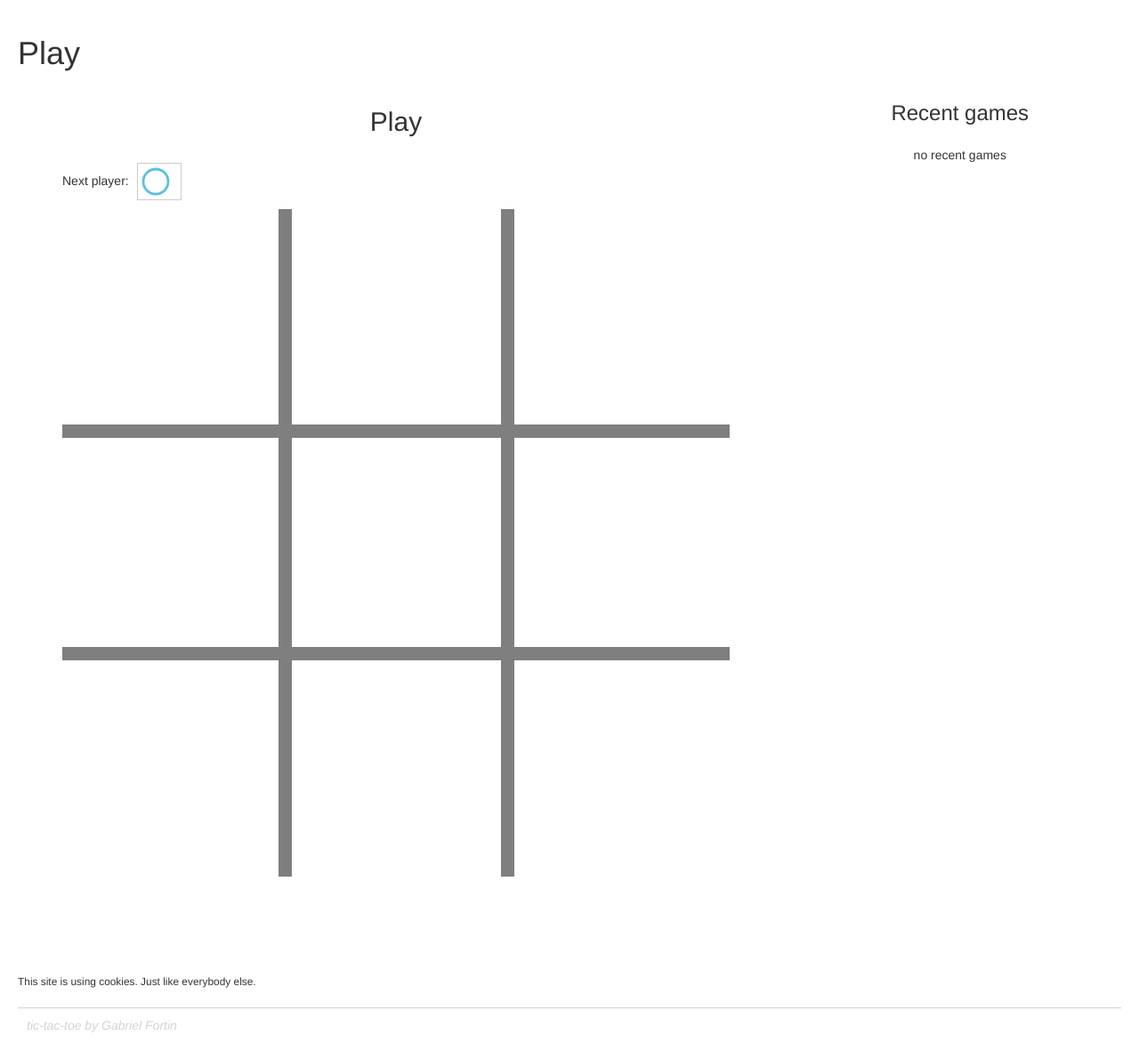
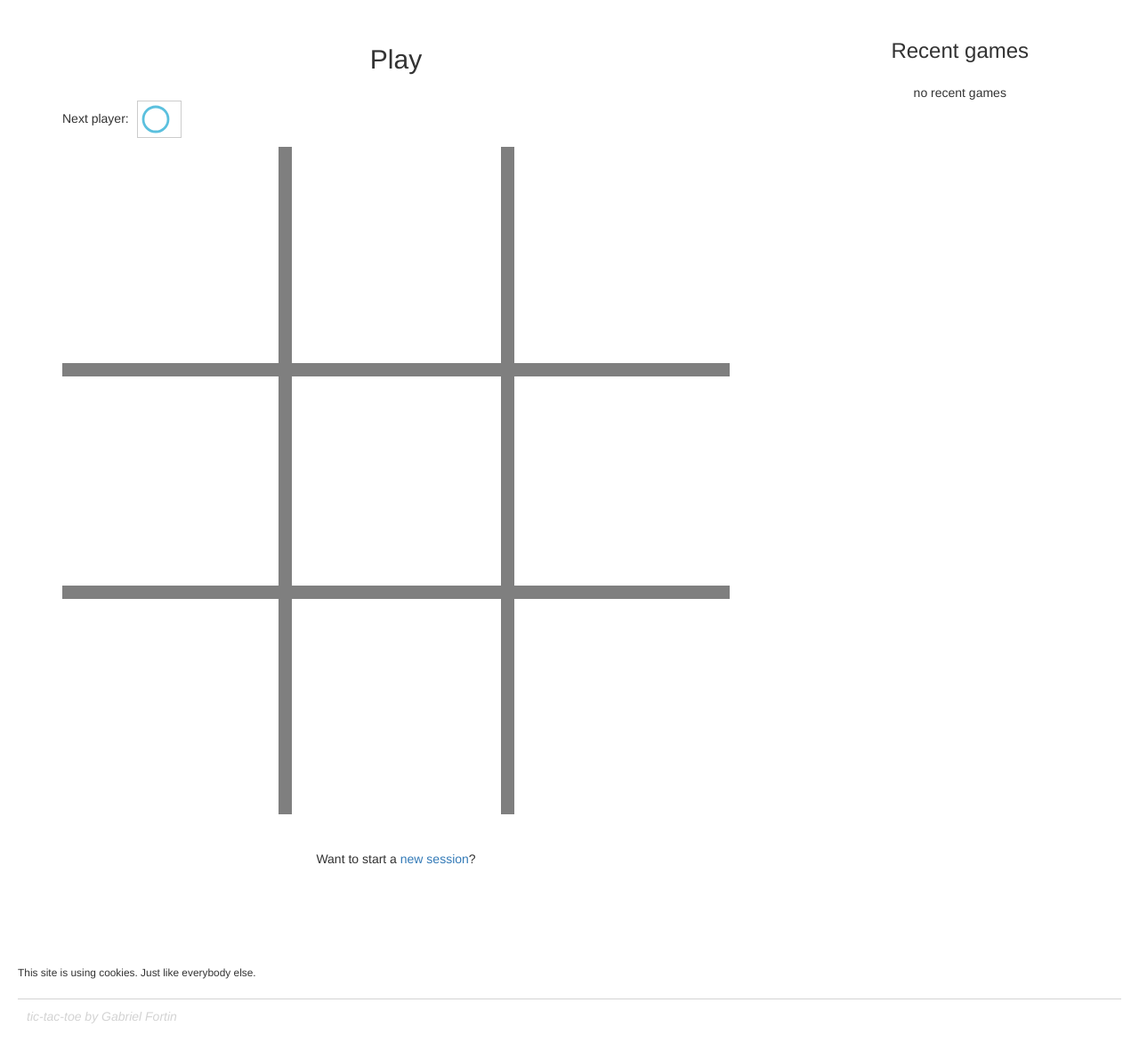
Before and after one commit to gabriel-fortin/tic-tac-toe, a CodeIgniter app: page /database/tic-tac-toe/play/1 in a window 1280 px wide. Shown: the whole page at 89% size. After the commit the page ends 1150 px from the top, so only its background shows below. Run offline with CodeIgniter, Linux system fonts and the light colour scheme; data that the repository does not hold is empty.

Commit message:
UI improvements

```diff
--- a/application/views/templates/header.php
+++ b/application/views/templates/header.php
@@ -17,5 +17,3 @@
     ?>
 </head>
 <body>
-
-<h1><?php echo $title; ?></h1>
--- a/application/views/ttt/play.php
+++ b/application/views/ttt/play.php
@@ -32,6 +32,10 @@
                 echo form_close();
             ?>
 
+            <div class="text-center">
+                Want to start a <?php echo anchor('tic-tac-toe/begin', 'new session') ?>?
+            </div>
+
         </div>
 
         <!-- Recent boards -->
--- a/application/views/ttt/results.php
+++ b/application/views/ttt/results.php
@@ -1,5 +1,6 @@
 
 <div class="container">
+    <h2 class="text-center">Results</h2>
     <?php
         if (empty($all_games))
         {
--- a/assets/css/style.css
+++ b/assets/css/style.css
@@ -11,6 +11,7 @@ body {
 .play-section .board {
     margin-left: auto;
     margin-right: auto;
+    margin-bottom: 40px;
 }
 .play-section h2 {
     text-align: center;
```
